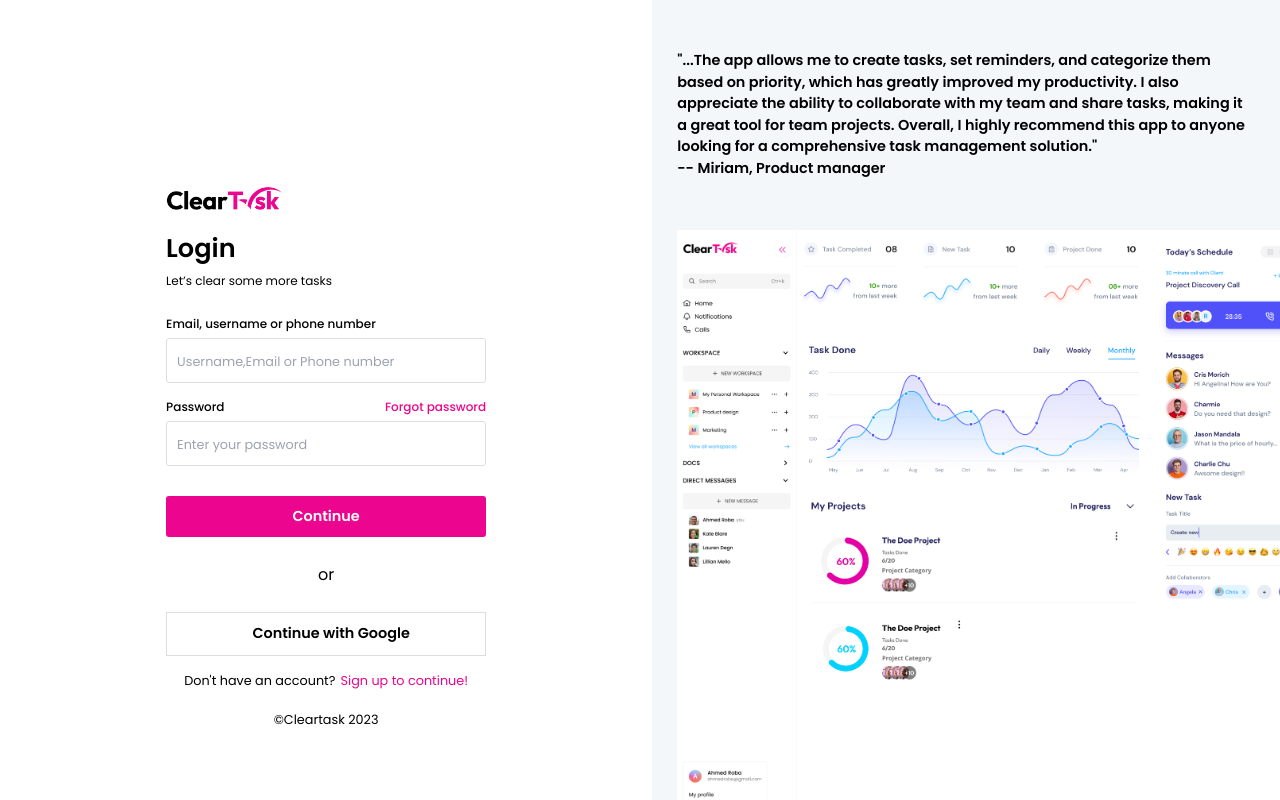
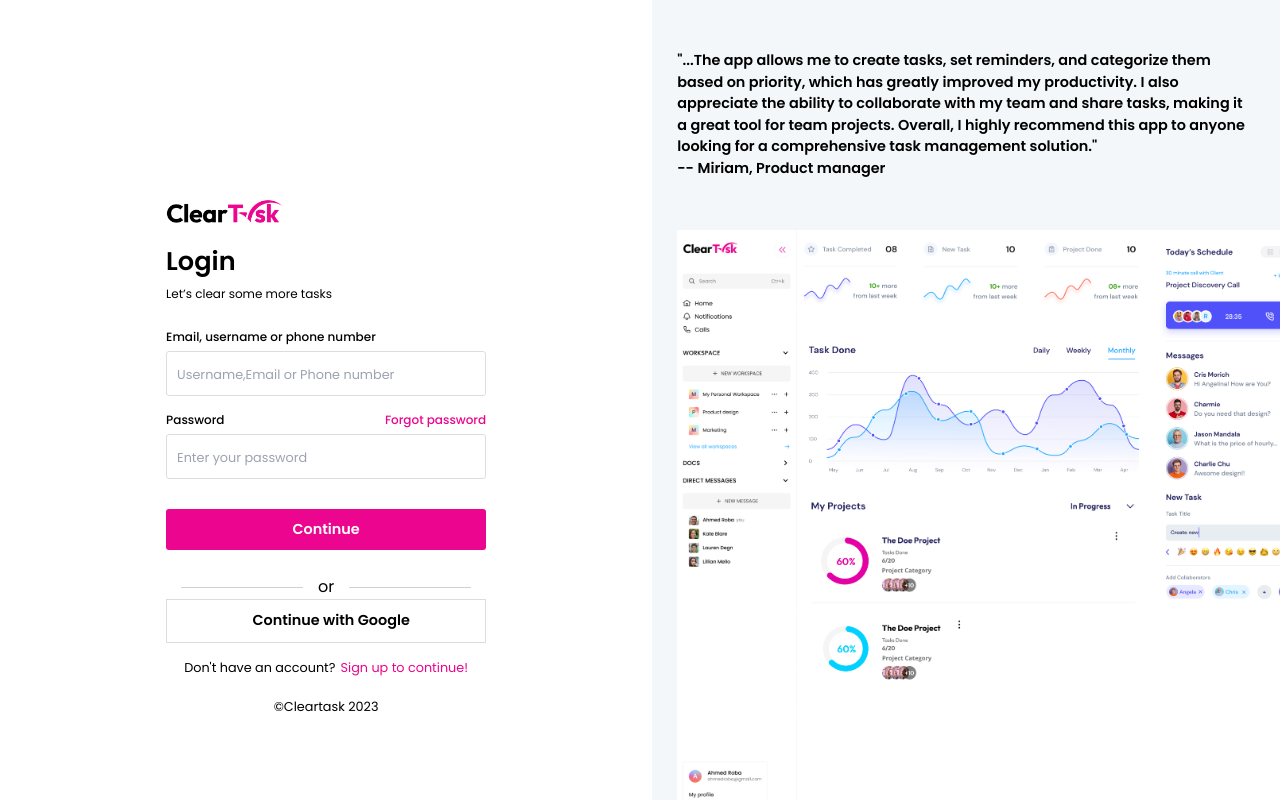
Before and after one commit to Crunch-Garage/cleartask, a React (Create React App) app in the folder react/: page /auth/login in a window 1280 px wide. Built offline with nearby package versions, Linux system fonts and the light colour scheme; some icons are missing; a web font is replaced by a local one.

Commit message:
refactor: refactor centering css

```diff
--- a/react/src/components/Signup.css
+++ b/react/src/components/Signup.css
@@ -221,26 +221,24 @@
 
 .auth__wrapper-social--split{
     position: relative;
-    height: 50px;
     display: flex;
-    flex-direction: column;
     align-items: center;
     justify-content: center;
 }
 
-.auth__wrapper-social--split span{
-    display: flex;
-    width:100%;
+.auth__wrapper-social--split .left__tick,
+.auth__wrapper-social--split .right__tick{
+    flex: 1 1 0%;
     height:1px;
     background-color: #d1d1d1;
+    margin: 0 15px;
+    border-radius: 5px;
 }
 
 .auth__wrapper-social--split p{
     background: #ffffff;
-    padding: 0 5px;
     width: fit-content;
-    position: relative;
-    top:-12px;
+    text-align: center;
 }
 
 .auth__wrapper-social button{
```
